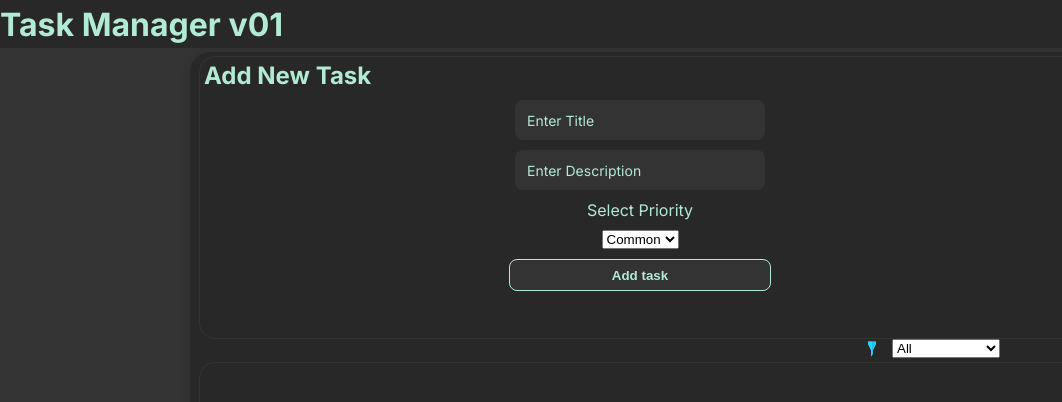
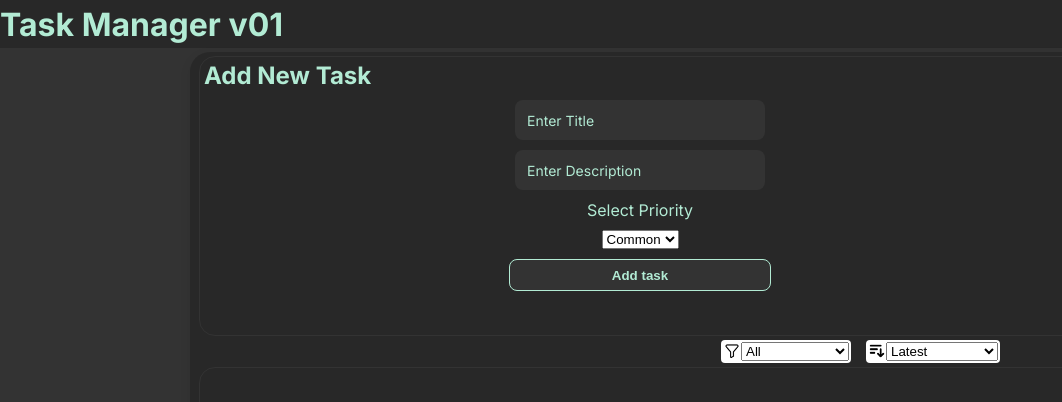
Before and after one commit to AdrianLesko/Task-Manager, a React (Vite) app: page / in a window 1280 px wide. Shown: the top 402 px of the page, without its empty margins (0-1062 px from the left). Built offline with nearby package versions, Linux system fonts and the light colour scheme.

Commit message:
add sorting option to user including select and icon image. priority sorting needs fix

```diff
--- a/src/App.css
+++ b/src/App.css
@@ -59,7 +59,6 @@
         width: 98%;
         border: 1px solid var(--primary);
         border-radius: 16px;
-        margin-top: 4px;
         padding: 4px;
         height: 58%;
 
--- a/src/App.jsx
+++ b/src/App.jsx
@@ -18,6 +18,13 @@ function App() {
   const [filterValue, setFilterValue] = useState('all')
   const handleFilterChange = (value) => {
     setFilterValue(value)
+    console.log(value)
+  }
+
+  //sort
+  const [sortingValue, setSortingValue] = useState('latest')
+  const handleSortChange = (value) => {
+    setSortingValue(value)
     console.log(value)
   }
 
@@ -50,7 +57,12 @@ function App() {
         </div>
 
         <div className='filter-container'>
-            <Filter filterValue={filterValue} handleFilterChange={handleFilterChange} />
+            <Filter
+              filterValue={filterValue}
+              handleFilterChange={handleFilterChange}
+              sortingValue={sortingValue}
+              handleSortChange={handleSortChange}
+            />
         </div>
 
         <div className='list-container'>
@@ -60,6 +72,7 @@ function App() {
             editTask={editTask}
             tasks={tasks}
             filterValue={filterValue}
+            sortingValue={sortingValue}
           />
         </div>
       </div>
--- a/src/components/filter/filter.css
+++ b/src/components/filter/filter.css
@@ -2,7 +2,21 @@
     display: flex;
     flex-direction: row;
     justify-content: flex-end;
+    align-items:center;
     gap: 15px;
     width: 90%;
+    margin-top: 4px;
+    margin-bottom: 4px;
 
+
+    .icon-box {
+        background-color: white;
+        border-radius: 4px;
+        padding: 2px;
+
+        display: flex;
+        flex-direction: row;
+        justify-content: space-around;
+        align-items: center;
+    }
 }
--- a/src/components/filter/filter.jsx
+++ b/src/components/filter/filter.jsx
@@ -1,16 +1,17 @@
 import {useState} from 'react'
 import './filter.css'
 
-export default function Filter ({filterValue, handleFilterChange}) {
+export default function Filter ({filterValue, handleFilterChange, sortingValue, handleSortChange}) {
 
     return (
         <div className='filter-wrapper'>
+
+            <div className='filter icon-box'>
                 <img
-                src='/src/assets/filter.png'
+                    src='/src/assets/filter2.png'
                     alt='filter icon'
-                width='10px'
+                    width='18px'
                 />
-
                 <select
                     id='filter-select'
                     value={filterValue}
@@ -21,5 +22,23 @@ export default function Filter ({filterValue, handleFilterChange}) {
                     <option value='not-completed'>Not completed</option>
                 </select>
             </div>
+            <div className='sort icon-box'>
+                <img
+                    src='/src/assets/sort.png'
+                    alt='sort icon'
+                    width='18px'
+                />
+
+                <select
+                    id='sort-select'
+                    value={sortingValue}
+                    onChange={(e) => handleSortChange(e.target.value)}
+                >
+                    <option value='latest'>Latest</option>
+                    <option value='completed-first'>Completed first</option>
+                    <option vlaue='priority'>Priority</option>
+                </select>
+            </div>
+        </div>
     )
 }
--- a/src/components/taskList/taskList.jsx
+++ b/src/components/taskList/taskList.jsx
@@ -7,8 +7,33 @@ export default function TaskList (props) {
     const toggleTask = props.toggleTask
     const editTask = props.editTask
     const filterValue = props.filterValue
+    const sortingValue = props.sortingValue
 
-    const filteredTasks = [...tasks].filter(task => {
+    const sortTasks = (tasks) => {
+        const sortedTasks = [...tasks]
+
+        switch (sortingValue) {
+            case "latest" : {
+                return sortedTasks
+            };
+
+            case "completed-first" : {
+                const completed = []
+                const notCompleted = []
+
+                sortedTasks.forEach(task => {
+                    task.completed ? completed.push(task) : notCompleted.push(task)
+                })
+
+                return completed.concat(notCompleted)
+            };
+
+
+        }
+    }
+
+
+    const filteredTasks = tasks.filter(task => {
         if (filterValue === 'completed') {
             return task.completed === true
         }
@@ -18,10 +43,12 @@ export default function TaskList (props) {
         return true
     })
 
+    const sortedFilteredTasks = sortTasks(filteredTasks)
+
     return (
 
             <div className='task-list-container'>
-                {filteredTasks.map((task) => {
+                {sortedFilteredTasks.map((task) => {
                     return (
                         <TaskItem
                             task={task}
--- a/src/hooks/useTasks.js
+++ b/src/hooks/useTasks.js
@@ -15,7 +15,7 @@ export default function useTasks () {
     }, [tasks]);
 
     const addTask = (taskObj) => {
-        setTasks(prev=> [...prev, taskObj])
+        setTasks(prev=> [taskObj,...prev])
     }
 
     const deleteTask = (taskObj) => {
```
Also changed, not shown: src/assets/filter2.png (added), src/assets/sort.png (added). Lines whose indentation alone changed are shown as unchanged.
